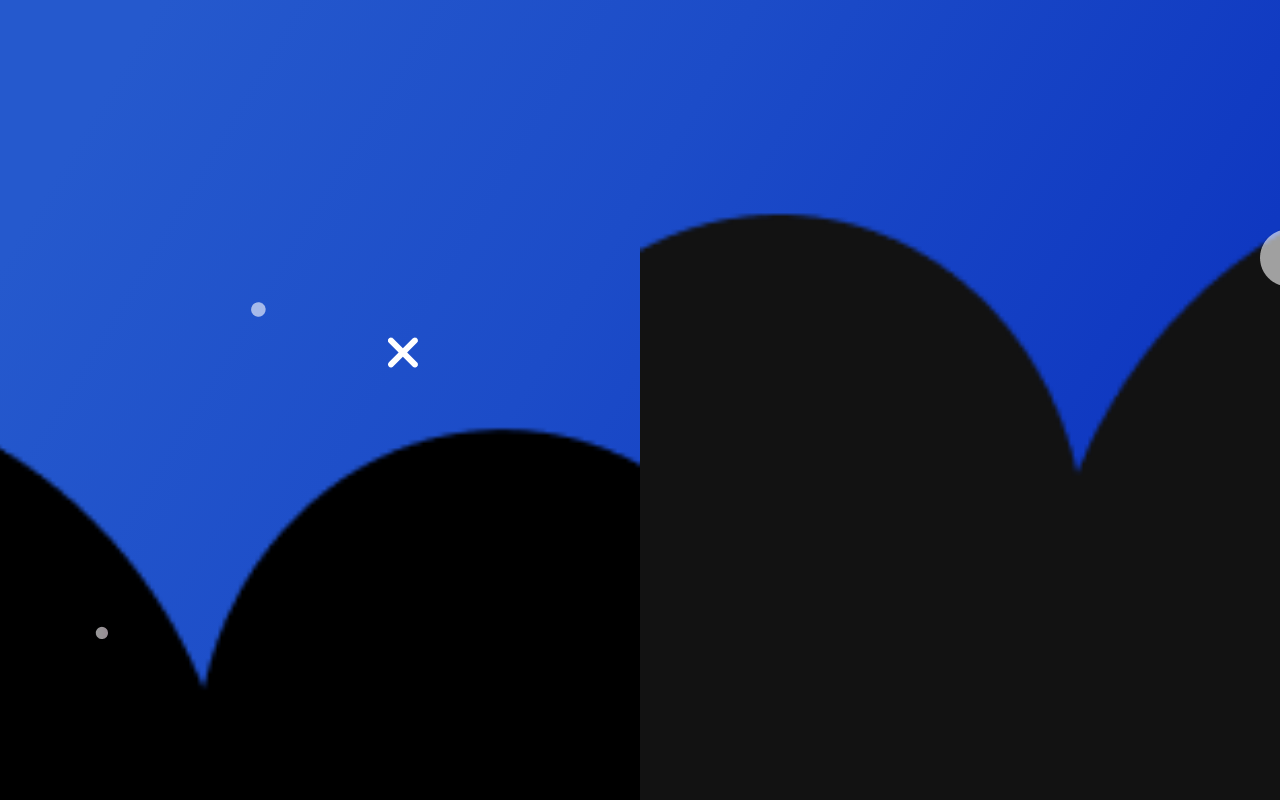
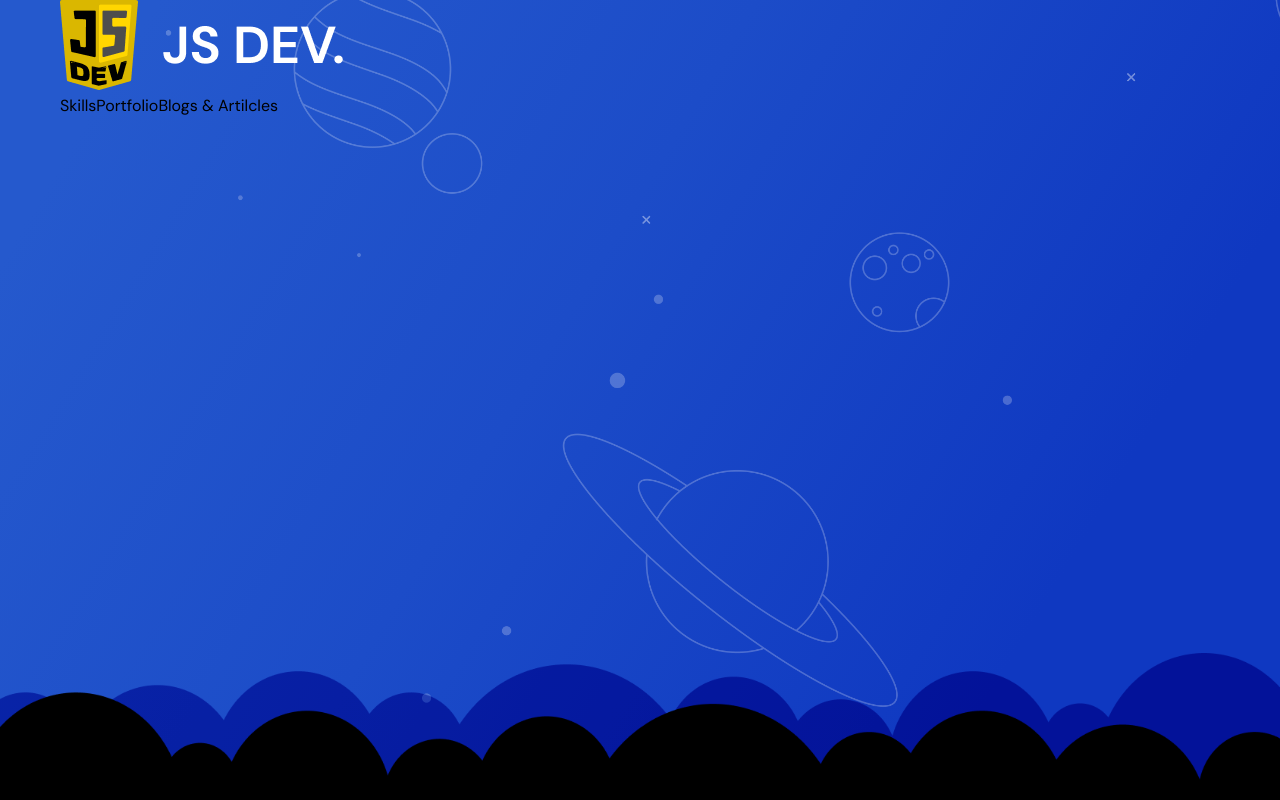
Before and after one commit to AtulPatidar1709/personal-portfolio, a React (Create React App) app: page / in a window 1280 px wide. Built offline with nearby package versions, Linux system fonts and the light colour scheme.

Commit message:
Changes in inntro Page

```diff
--- a/src/components/index.jsx
+++ b/src/components/index.jsx
@@ -2,6 +2,7 @@ import React from 'react';
 import "./style.scss";
 import cloud from "../../src/images/cloud.png";
 import cloudSoft from "../../src/images/cloud-soft.png";
+import Navigation from '../components/navigation-bar'
 
 
 const Intro = () => {
@@ -11,10 +12,10 @@ const Intro = () => {
 
         </div>
 
-        <img  src={cloud} className = "cloud-soft"  alt=''/>
+        <img  src={cloud} className = "cloud"  alt=''/>
         <img  src={cloudSoft} className = "cloud-soft"  alt=''/>
     <div className="contennt">
-
+      <Navigation/>
     </div>
     </div>
   )
--- /dev/null
+++ b/src/components/navigation-bar/index.jsx
@@ -0,0 +1,20 @@
+import React from 'react'
+import logo from '../../images/logo.png';
+import './index.jsx';
+
+const Navigation = () => {
+  return (
+    <div  className='top-navigation-bar'>
+      <div className="app-logo">
+        <img src= {logo} alt="JS Dev" />
+      </div>
+      <div className="navigation">
+        <span className="navigation-item">Skills</span>
+        <span className="navigation-item">Portfolio</span>
+        <span className="navigation-item">Blogs & Artilcles</span>
+      </div>
+    </div>
+  )
+}
+
+export default Navigation;
--- a/src/components/style.scss
+++ b/src/components/style.scss
@@ -12,6 +12,37 @@
         height: 100%;
         position: absolute;
         background-image: url("../../src/images/vector-background.png");
+        background-size:cover ;
+        background-position: center center;
+        background-repeat: no-repeat;
+        z-index: 0;
+        opacity: 0.4;
+    }
+
+    .cloud{
+
+        position: absolute;
+        bottom: 0;
+        left: 0;
+        width: 100%;
+        z-index: 2;
+    }
+
+    .cloud-soft{
+        position: absolute;
+        bottom: 0;
+        left: 0;
+        width: 100%;
+        z-index: 1;
+        mix-blend-mode: soft-light;
+    }
+
+    .contennt{
+        width: 1200px;
+        padding: 0 20px;
+        position: relative;
+        display: flex;
+        flex-direction: column;
     }
 
 }
```
Also changed, not shown: src/components/navigation-bar/style.scss (added).
